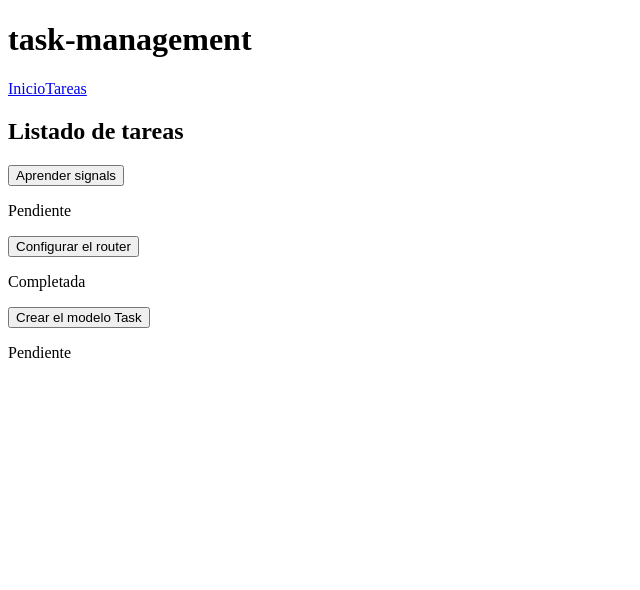
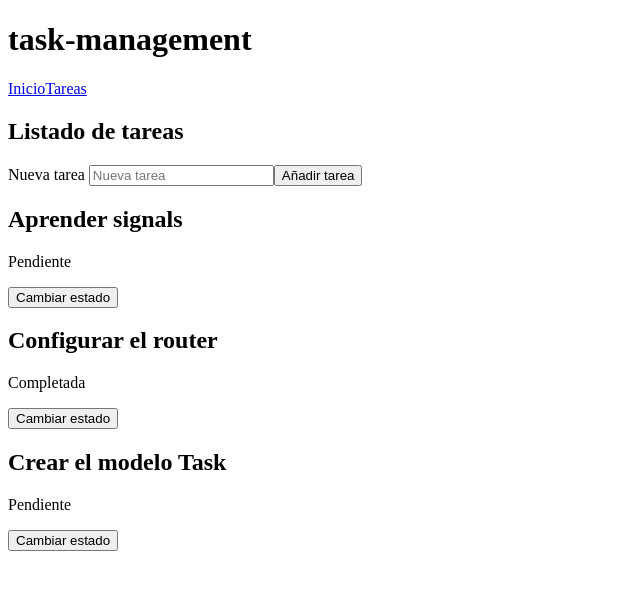
Before and after one commit to acuemor/angular-task-management, an Angular app: page /tasks in a window 1280 px wide. Shown: the top 590 px of the page, without its empty margins (0-640 px from the left). Built offline with nearby package versions, Linux system fonts and the light colour scheme.

Commit message:
feat(*): inputs, outputs, forms

```diff
--- /dev/null
+++ b/src/app/features/tasks/components/task-form/task-form.html
@@ -0,0 +1,13 @@
+<form (ngSubmit)="onCreateTask(taskTitleInputElement)">
+  <label for="task-title">Nueva tarea </label>
+  <input
+    id="task-title"
+    type="text"
+    placeholder="Nueva tarea"
+    #taskTitleInputElement
+    required
+  />
+  <button type="submit">
+    Añadir tarea
+  </button>
+</form>
--- /dev/null
+++ b/src/app/features/tasks/components/task-form/task-form.ts
@@ -0,0 +1,21 @@
+import { Component, output } from '@angular/core';
+import { FormsModule } from '@angular/forms';
+
+@Component({
+  imports: [FormsModule],
+  selector: 'app-task-form',
+  styleUrl: './task-form.scss',
+  templateUrl: './task-form.html',
+})
+export class TaskForm {
+  taskCreatedEvent = output<string>();
+
+  protected onCreateTask(taskTitleInputElement: HTMLInputElement): void {
+    const trimmedTitle = taskTitleInputElement.value.trim();
+    if (!trimmedTitle) {
+      return;
+    }
+    taskTitleInputElement.value = '';
+    this.taskCreatedEvent.emit(trimmedTitle);
+  }
+}
--- /dev/null
+++ b/src/app/features/tasks/components/task-item/task-item.html
@@ -0,0 +1,9 @@
+<article>
+  <!-- Título -->
+  <h2>{{ task().title }}</h2>
+  <!-- Estado -->
+  <p>{{ task().completed ? 'Completada' : 'Pendiente' }}</p>
+  <button type="button" (click)="onToggleState()">
+    Cambiar estado
+  </button>
+</article>
--- /dev/null
+++ b/src/app/features/tasks/components/task-item/task-item.ts
@@ -0,0 +1,17 @@
+import { Component, input, output } from '@angular/core';
+import { Task } from '../../models/task.model';
+
+@Component({
+  imports: [],
+  selector: 'app-task-item',
+  styleUrl: './task-item.scss',
+  templateUrl: './task-item.html',
+})
+export class TaskItem {
+  task = input.required<Task>();
+  toggleEvent = output<number>();
+
+  protected onToggleState(): void {
+    this.toggleEvent.emit(this.task().id);
+  }
+}
--- a/src/app/features/tasks/pages/task-list/task-list.html
+++ b/src/app/features/tasks/pages/task-list/task-list.html
@@ -1,10 +1,12 @@
 <h2>Listado de tareas</h2>
 
+<app-task-form (taskCreatedEvent)="addTask($event)" />
+
 @for (task of tasks(); track task.id) {
-  <button type="button" (click)="toggleTask(task.id)">
-    {{ task.title }}
-  </button>
-  <p>{{ task.completed ? 'Completada' : 'Pendiente' }}</p>
+  <app-task-item
+    [task]="task"
+    (toggleEvent)="toggleTask($event)"
+  />
 } @empty {
   <p>No hay tareas disponibles.</p>
 }
--- a/src/app/features/tasks/pages/task-list/task-list.ts
+++ b/src/app/features/tasks/pages/task-list/task-list.ts
@@ -1,8 +1,10 @@
 import { Component, signal } from '@angular/core';
 import { Task } from '../../models/task.model';
+import { TaskItem } from '../../components/task-item/task-item';
+import { TaskForm } from '../../components/task-form/task-form';
 
 @Component({
-  imports: [],
+  imports: [TaskItem, TaskForm],
   selector: 'app-task-list',
   styleUrl: './task-list.scss',
   templateUrl: './task-list.html',
@@ -33,4 +35,15 @@ export class TaskList {
       )
     );
   }
+
+  protected addTask(title: string): void {
+    this.tasks.update(tasks => [
+      ...tasks,
+      {
+        id: Math.max(0, ...tasks.map(task => task.id)) + 1,
+        title,
+        completed: false,
+      },
+    ]);
+  }
 }
```
Also changed, not shown: src/app/features/tasks/components/task-form/task-form.scss (added), src/app/features/tasks/components/task-item/task-item.scss (added), 2 other files (tests, documents, lock files or other folders).
